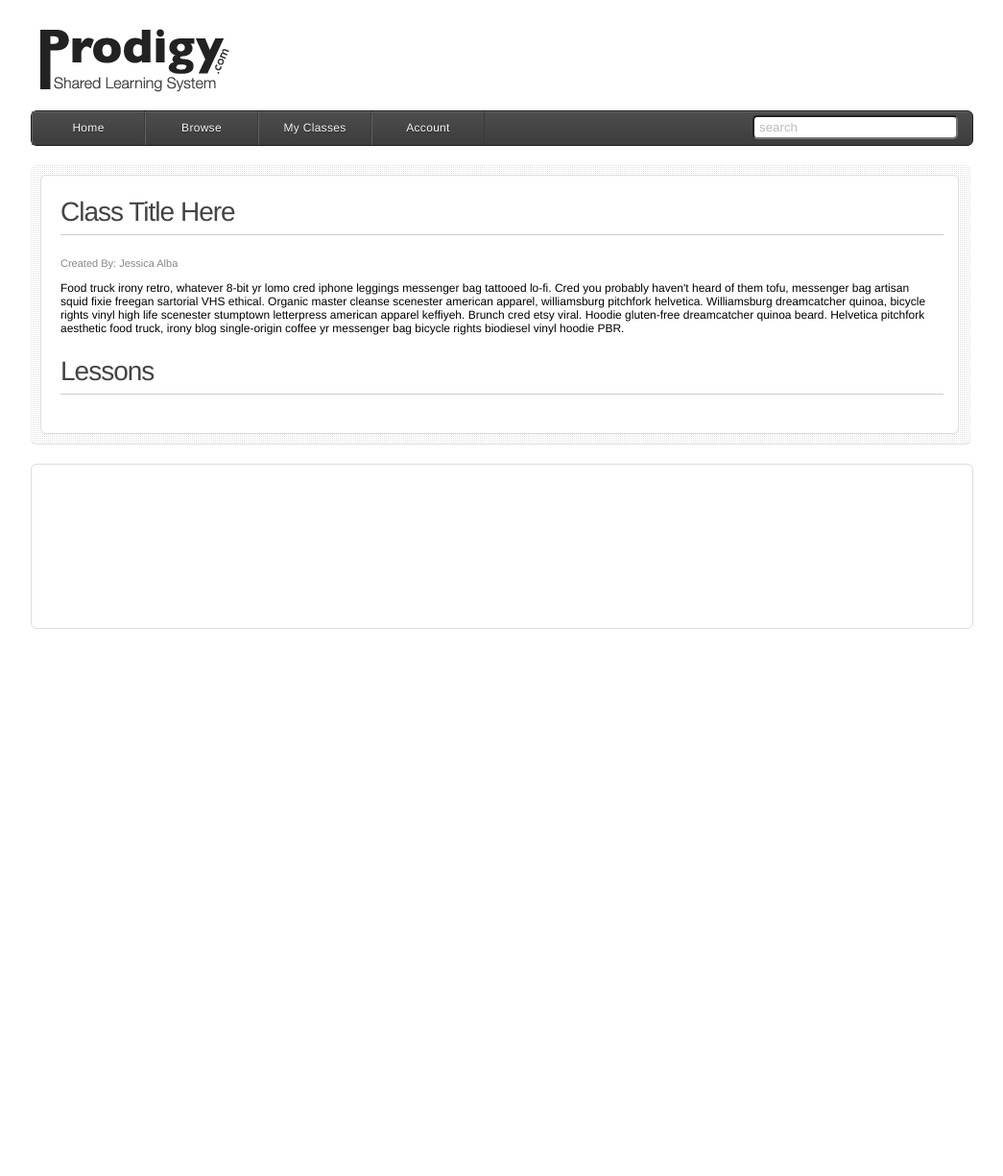
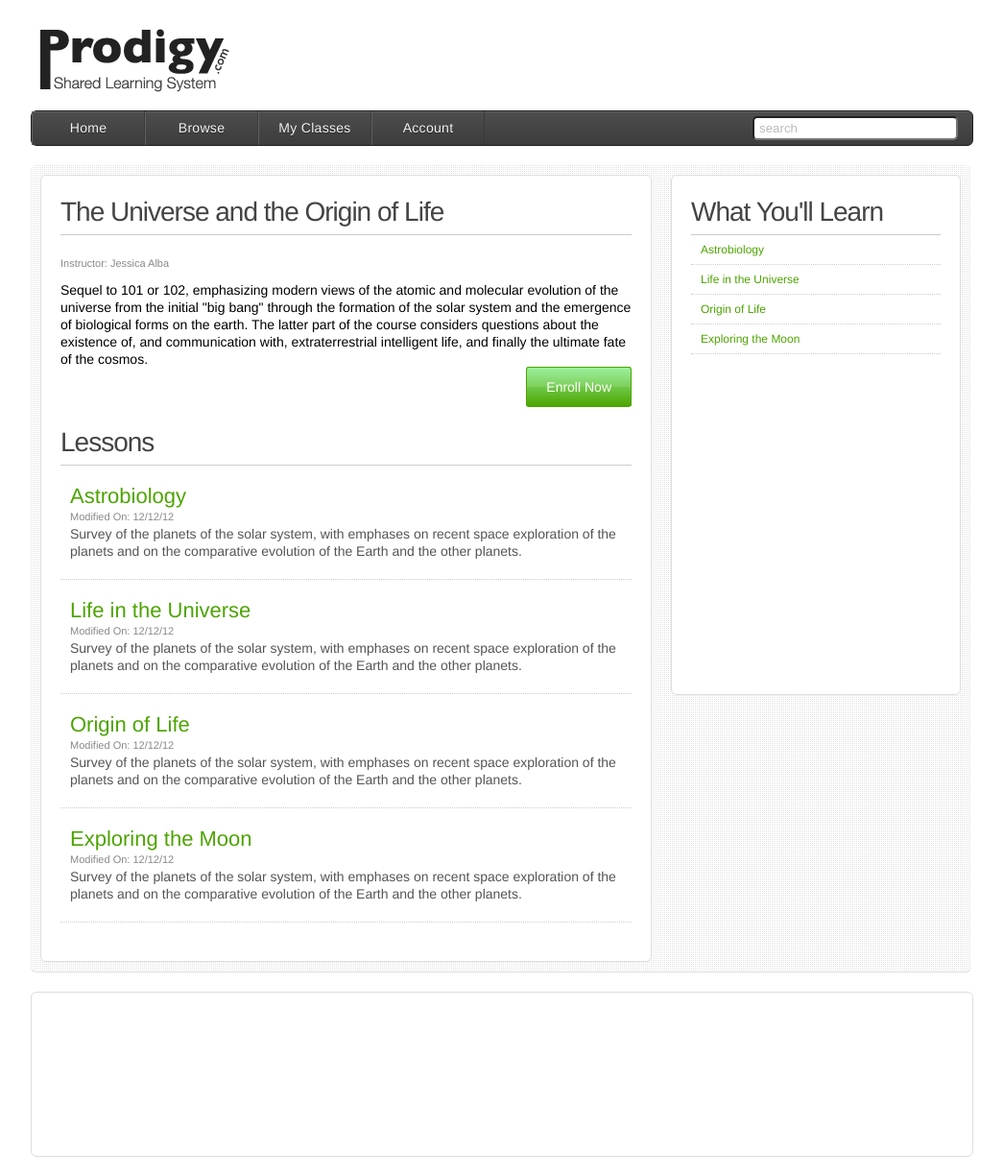
Before and after one commit to smartboyathome/Prodigy, a PHP site: page /classpage.php in a window 1280 px wide. Shown: the whole page at 96% size, without its empty margins (118-1163 px from the left). Before the commit the page ends 655 px from the top, so only its background shows below. Run offline with PHP 8.4, Linux system fonts and the light colour scheme.

Commit message:
Classpage redesign

```diff
--- a/classpage.php
+++ b/classpage.php
@@ -4,19 +4,56 @@
 
     <div id="wrapper" class="frame flc">
 
-        <div id="classDetails" class="oneColumn">
-            <div class="module">
-                <h3 class="header">Class Title Here</h3>
-                <div class="smallPrint">Created By: Jessica Alba</div>
+        <div id="mainColumn">
+            <div class="module flc">
+                <h3 class="header">The Universe and the Origin of Life</h3>
+                <div class="smallPrint" style="margin-bottom: 10px;">Instructor: Jessica Alba</div>
                 <div class="description">
-                    Food truck irony retro, whatever 8-bit yr lomo cred iphone leggings messenger bag tattooed lo-fi. Cred you probably haven't heard of them tofu, messenger bag artisan squid fixie freegan sartorial VHS ethical. Organic master cleanse scenester american apparel, williamsburg pitchfork helvetica. Williamsburg dreamcatcher quinoa, bicycle rights vinyl high life scenester stumptown letterpress american apparel keffiyeh. Brunch cred etsy viral. Hoodie gluten-free dreamcatcher quinoa beard. Helvetica pitchfork aesthetic food truck, irony blog single-origin coffee yr messenger bag bicycle rights biodiesel vinyl hoodie PBR.
+                    Sequel to 101 or 102, emphasizing modern views of the atomic and molecular evolution of the universe from the initial "big bang" through the formation of the solar system and the emergence of biological forms on the earth. The latter part of the course considers questions about the existence of, and communication with, extraterrestrial intelligent life, and finally the ultimate fate of the cosmos.
+                </div>
+
+                <div class="fr">
+                    <a class="button">Enroll Now</a>
                 </div>
             </div>
 
             <div class="module">
-                <h3 class="header">Lessons</h3>
+                <h3 class="header" style="margin-bottom: 0;">Lessons</h3>
+                <article class="classDescription">
+                    <h4 class="title">Astrobiology</h4>
+                    <div class="smallPrint">Modified On: 12/12/12</div>
+                    <div class="description">Survey of the planets of the solar system, with emphases on recent space exploration of the planets and on the comparative evolution of the Earth and the other planets.</div>
+                </article>
+
+                <article class="classDescription">
+                    <h4 class="title">Life in the Universe</h4>
+                    <div class="smallPrint">Modified On: 12/12/12</div>
+                    <div class="description">Survey of the planets of the solar system, with emphases on recent space exploration of the planets and on the comparative evolution of the Earth and the other planets.</div>
+                </article>
+
+                <article class="classDescription">
+                    <h4 class="title">Origin of Life</h4>
+                    <div class="smallPrint">Modified On: 12/12/12</div>
+                    <div class="description">Survey of the planets of the solar system, with emphases on recent space exploration of the planets and on the comparative evolution of the Earth and the other planets.</div>
+                </article>
+
+                <article class="classDescription">
+                    <h4 class="title">Exploring the Moon</h4>
+                    <div class="smallPrint">Modified On: 12/12/12</div>
+                    <div class="description">Survey of the planets of the solar system, with emphases on recent space exploration of the planets and on the comparative evolution of the Earth and the other planets.</div>
+                </article>
             </div>
-        </div> <!-- .oneColumn -->
+        </div> <!-- .mainColumn -->
+
+        <div id="secondaryColumn">
+            <h4 class="header">What You'll Learn</h4>
+            <ul class="list">
+                <li><a href="">Astrobiology</a></li>
+                <li><a href="">Life in the Universe</a></li>
+                <li><a href="">Origin of Life</a></li>
+                <li><a href="">Exploring the Moon</a></li>
+            </ul>
+        </div>
 
     <!--
 	<div class="classpage">
--- a/css/style.css
+++ b/css/style.css
@@ -38,11 +38,11 @@ a:link, a:visited, a:hover { color: #4DA400; text-decoration: none; }
 html > body .flc { height: auto; max-height: 120000px; }
 
 body {
-	font: 12px/14px Helvetica, Arial, "Helvetica Neue", sans-serif;
+	font: 14px/18px Helvetica, Arial, "Helvetica Neue", sans-serif;
 	background: #FFFFFF;
 }
 
-
+.fr { float: right;  display; inline; }
 .catalog { background: none repeat scroll 0 0 #FFFFFF; border: 2px dotted #437EA1; border-radius: 4px 4px 4px 4px;
 	   color: #437EA1; margin: 30px ; padding: 7px 4px; border-width: 1px;}
 	.catalog .header { font-size: 18px; line-height:24px; color:#4DA400;}
@@ -111,8 +111,7 @@ body {
 	.classDescription .smallPrint span { font-weight: bold; color: #777;}
 	.classDescription .description { font-size: 14px; line-height: 18px; color: #555; }
 
-#classDetails {}
- 	.smallPrint { font-size: 11px; line-height: 18px; color: #888; margin-bottom: 10px; }
+ 	.smallPrint { font-size: 11px; line-height: 18px; color: #888; }
  	.smallPrint span { font-weight: bold; color: #777; }
 
 #footer { height: 150px; border: 1px solid #DDD; margin-bottom: 20px; }
@@ -122,3 +121,61 @@ body {
 #wrapper, #mainColumn, #secondaryColumn, #nav .list, #footer, .oneColumn {
 	-moz-border-radius: 6px; -webkit-border-radius: 6px; border-radius: 6px;
 }
+
+
+
+
+
+
+
+
+
+
+
+.button {
+	background: #90ee90; /* Old browsers */
+	background: -moz-linear-gradient(top, #90ee90 0%, #4da400 100%, #4da400 100%); /* FF3.6+ */
+	background: -webkit-gradient(linear, left top, left bottom, color-stop(0%,#90ee90), color-stop(100%,#4da400), color-stop(100%,#4da400)); /* Chrome,Safari4+ */
+	background: -webkit-linear-gradient(top, #90ee90 0%,#4da400 100%,#4da400 100%); /* Chrome10+,Safari5.1+ */
+	background: -o-linear-gradient(top, #90ee90 0%,#4da400 100%,#4da400 100%); /* Opera 11.10+ */
+	background: -ms-linear-gradient(top, #90ee90 0%,#4da400 100%,#4da400 100%); /* IE10+ */
+	background: linear-gradient(top, #90ee90 0%,#4da400 100%,#4da400 100%); /* W3C */
+	filter: progid:DXImageTransform.Microsoft.gradient( startColorstr='#90ee90', endColorstr='#4da400',GradientType=0 );
+    border: 1px solid #4DA400;
+    border-radius: 3px 3px 3px 3px;
+    box-shadow: 0 20px 0 rgba(255, 255, 255, 0.1) inset;
+    color: #FFFFFF;
+    cursor: pointer;
+    display: inline;
+    font-size: 14px;
+    line-height: 40px;
+    margin-bottom: 5px;
+    padding: 12px 20px;
+}
+
+.buttonSmall {
+	background: -moz-linear-gradient(top, #90ee90 0%, #4da400 100%, #4da400 100%); /* FF3.6+ */
+	background: -webkit-gradient(linear, left top, left bottom, color-stop(0%,#90ee90), color-stop(100%,#4da400), color-stop(100%,#4da400)); /* Chrome,Safari4+ */
+	background: -webkit-linear-gradient(top, #90ee90 0%,#4da400 100%,#4da400 100%); /* Chrome10+,Safari5.1+ */
+	background: -o-linear-gradient(top, #90ee90 0%,#4da400 100%,#4da400 100%); /* Opera 11.10+ */
+	background: -ms-linear-gradient(top, #90ee90 0%,#4da400 100%,#4da400 100%); /* IE10+ */
+	background: linear-gradient(top, #90ee90 0%,#4da400 100%,#4da400 100%); /* W3C */
+	filter: progid:DXImageTransform.Microsoft.gradient( startColorstr='#90ee90', endColorstr='#4da400',GradientType=0 );
+    border: 1px solid #4DA400;
+    border-radius: 3px 3px 3px 3px;
+    box-shadow: 0 15px 0 rgba(255, 255, 255, 0.1) inset;
+    color: #FFFFFF;
+    cursor: pointer;
+    display: inline;
+    margin-bottom: 5px;
+    padding: 6px 15px;
+}
+
+.button:hover, .buttonInput:hover, .buttonSmall:hover {
+    background: none repeat scroll 0 0 #4DA400;
+    box-shadow: 0 20px 0 rgba(255, 255, 255, 0.1) inset;
+    color: #FFFFFF;
+    position: relative;
+    text-decoration: none;
+    top: 1px;
+}
```
